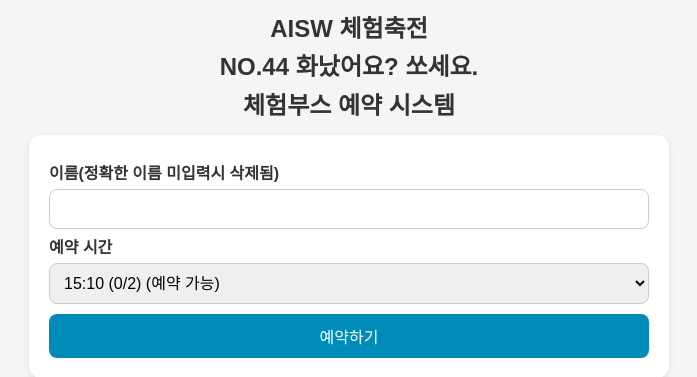
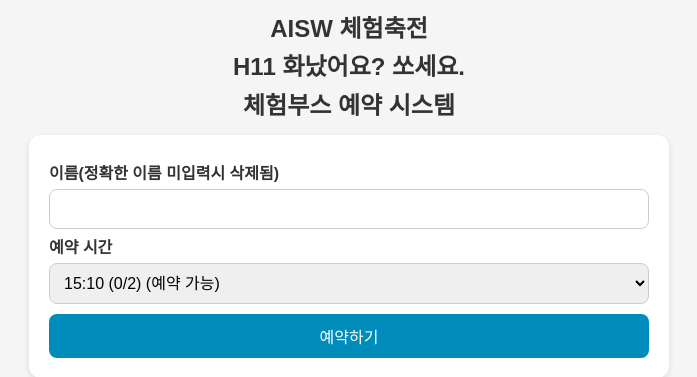
Before and after one commit to sunghwanb/reservationapp, a Flask app: page / in a window 1280 px wide. Shown: the top 377 px of the page, without its empty margins (291-988 px from the left). Run offline with Flask 3, Linux system fonts and the light colour scheme.

Commit message:
내용 수정

```diff
--- a/templates/index.html
+++ b/templates/index.html
@@ -94,7 +94,7 @@
 <body>
   <h1>
     AISW 체험축전 <br>
-    NO.44 화났어요? 쏘세요.<br>
+    H11 화났어요? 쏘세요.<br>
     체험부스 예약 시스템
   </h1>
   <form action="/" method="POST">
```
